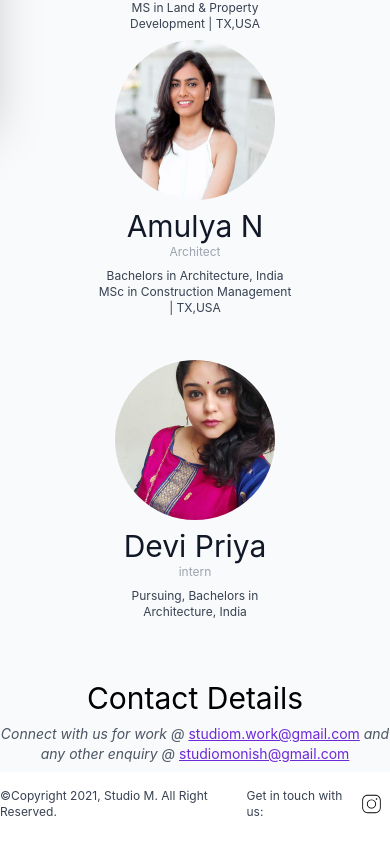
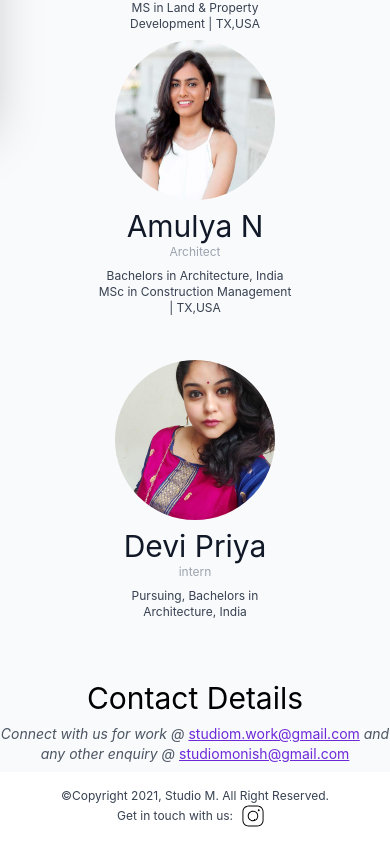
Before and after one commit to shashankshetty1996/studio-m-webisite, a React (Create React App) app: page /contact in a window 390 px wide. Shown: the part 724-1568 px from the top of the page. Built offline with nearby package versions, Linux system fonts and the light colour scheme.

Commit message:
Footer mobile responsice fix

```diff
--- a/src/layout/footer/Footer.tsx
+++ b/src/layout/footer/Footer.tsx
@@ -6,12 +6,12 @@ const Footer: FC<{}> = () => {
   const year = new Date().getFullYear();
   return (
     <footer className="bg-white py-4">
-      <div className="container mx-auto flex items-center justify-between text-gray-700">
+      <div className="container mx-auto md:flex text-center items-center justify-between text-gray-700">
         <p className="text-xs">
           &#169;Copyright {year}, Studio M. All Right Reserved.
         </p>
-        <div className="flex items-center">
-          <span className="text-xs">Get in touch with us: </span>
+        <div className="flex items-center justify-center md:justify-self-start">
+          <p className="text-xs">Get in touch with us: </p>
           <SocialMedia />
         </div>
       </div>
```
